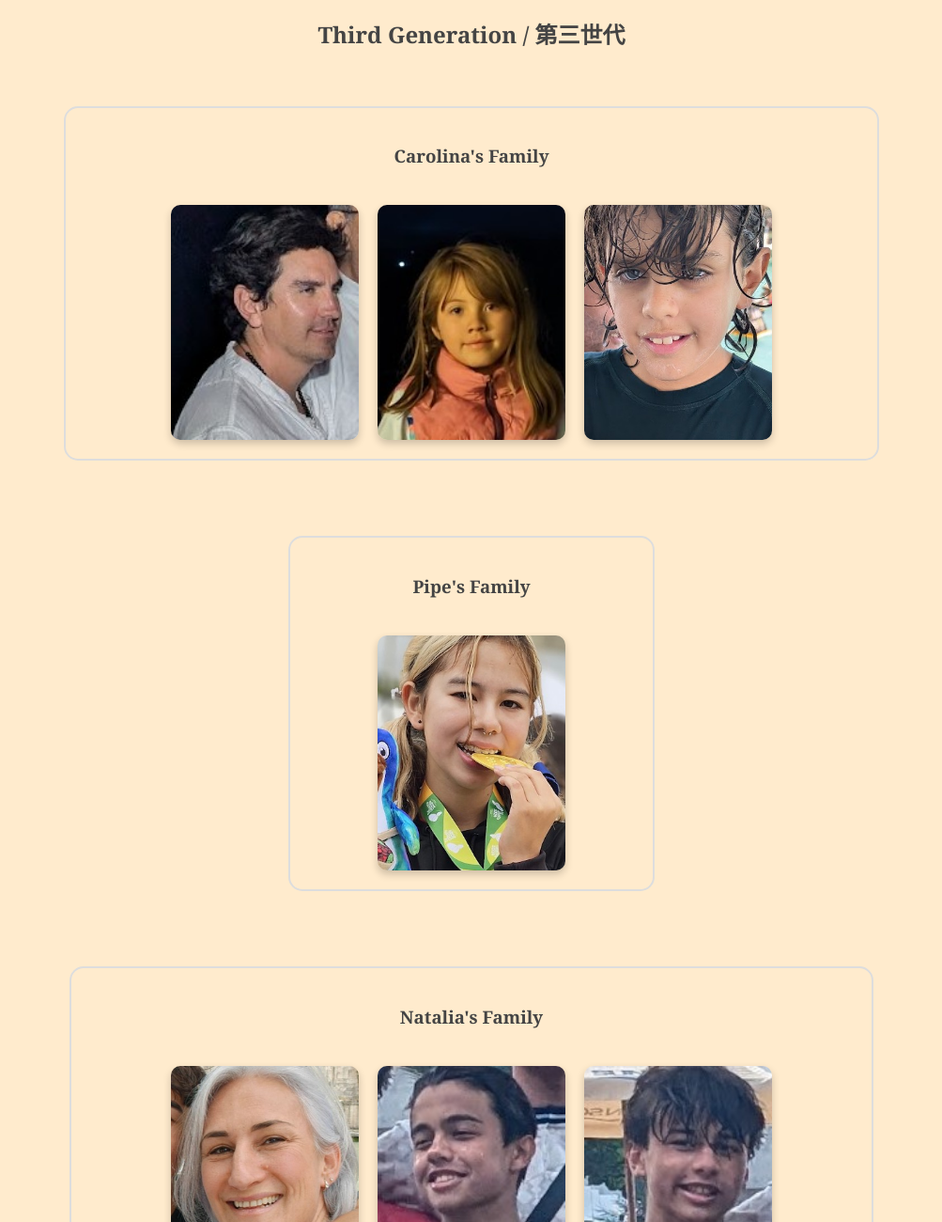
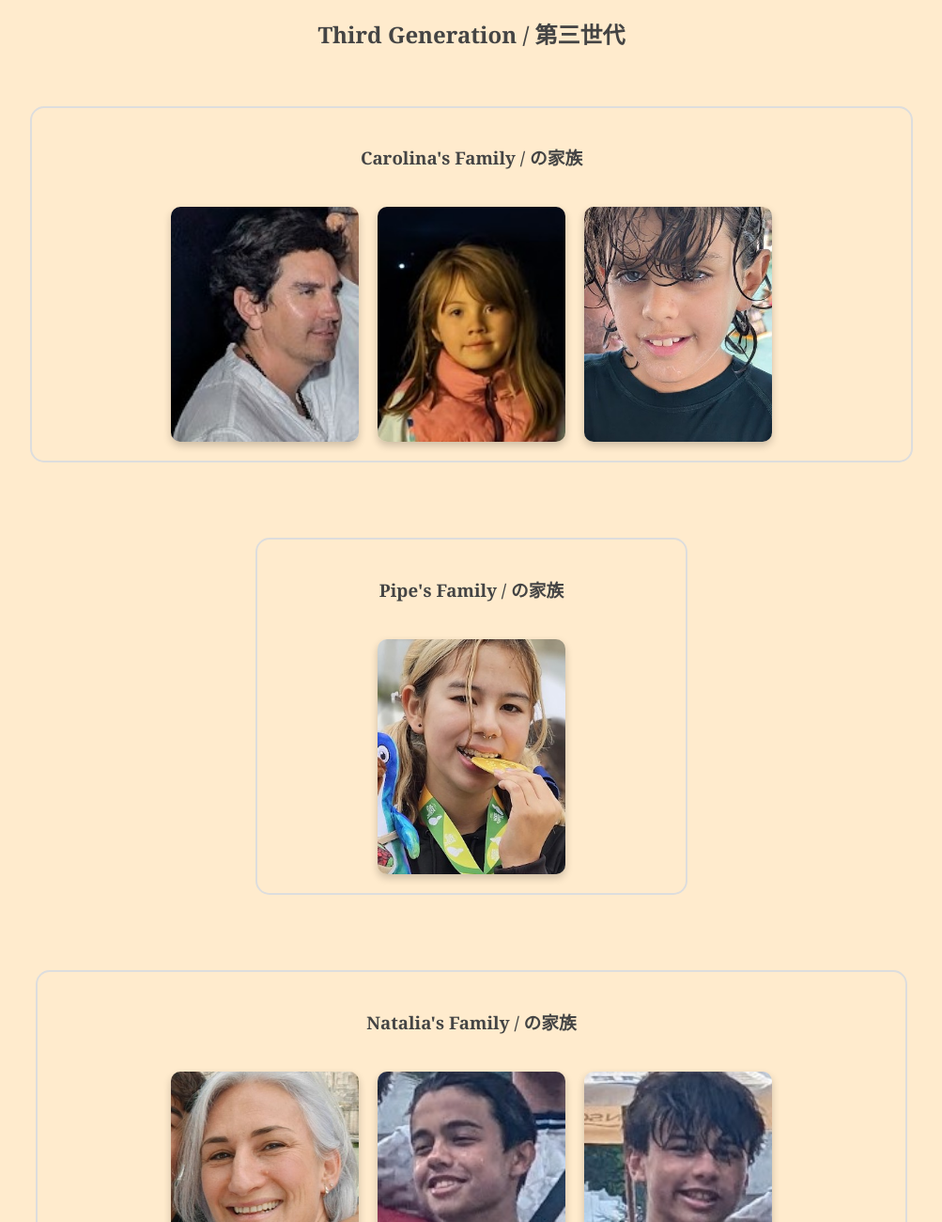
Before and after one commit to Juanpi21/family-tree, a plain HTML site: page index.html in a window 1280 px wide. Shown: the part 1131-2431 px from the top of the page at 94% size, without its empty margins (138-1141 px from the left). Drawn offline with Linux system fonts and the light colour scheme.

Commit message:
Update index.html

```diff
--- a/index.html
+++ b/index.html
@@ -125,7 +125,7 @@
             <h2>Third Generation / 第三世代</h2>
 
             <div class="family-unit">
-                <h3>Carolina's Family</h3>
+                <h3>Carolina's Family / の家族</h3>
 
                 <div class="card">
                     <div class="card__inner">
@@ -159,7 +159,7 @@
                 </div>
             </div>
             <div class="family-unit">
-                <h3>Pipe's Family</h3>
+                <h3>Pipe's Family / の家族</h3>
 
                 <div class="card">
                     <div class="card__inner">
@@ -172,7 +172,7 @@
                     </div>
                 </div>
             </div><div class="family-unit">
-                <h3>Natalia's Family</h3>
+                <h3>Natalia's Family / の家族</h3>
 
                 <div class="card">
                     <div class="card__inner">
```
